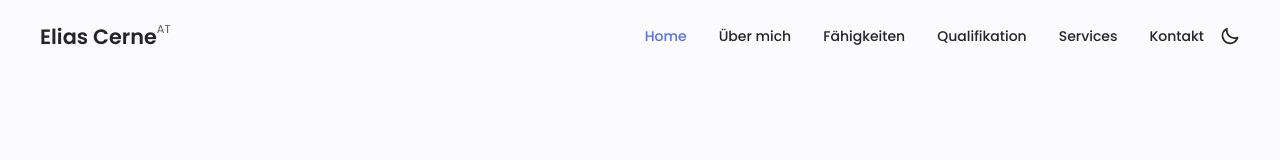
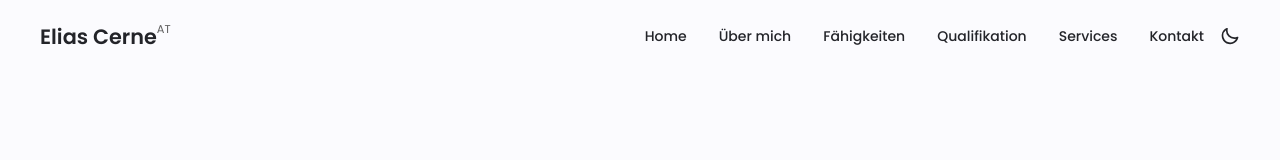
Before and after one commit to eliascerne/website, a React (Create React App) app: page / in a window 1280 px wide. Shown: the top 160 px of the page. Built offline with nearby package versions, Linux system fonts and the light colour scheme.

Commit message:
feat: changed href in header.js

```diff
--- a/src/components/Header.js
+++ b/src/components/Header.js
@@ -38,12 +38,12 @@ function Header({ showNavMenu, setShowNavMenu, selectedTheme, setSelectedTheme,
     return (
         <header className={"header " + (darkerHeader ? 'scroll-header' : undefined)} id="header">
             <nav className="nav container">
-                <a href="/" className="nav_logo">{Data.language[languageJSON].header.heading} <p className="country_code">AT</p></a>
+                <a href="#home" className="nav_logo">{Data.language[languageJSON].header.heading} <p className="country_code">AT</p></a>
 
                 <div className={"nav_menu " + (showNavMenu ? "show-menu" : "")} id="nav-menu">
                     <ul className="nav_list grid" onClick={toggleMenu}>
                         <li className="nav_item">
-                            <a href="#home" className="nav_link active-link">
+                            <a href="#home" className="nav_link">
                                 <UilEstate size="19.2" className="nav_icon" /> {Data.language[languageJSON].header.navLink1}
                             </a>
                         </li>
```
